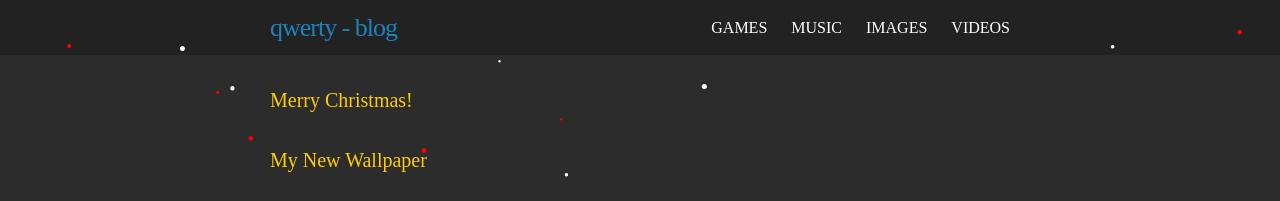
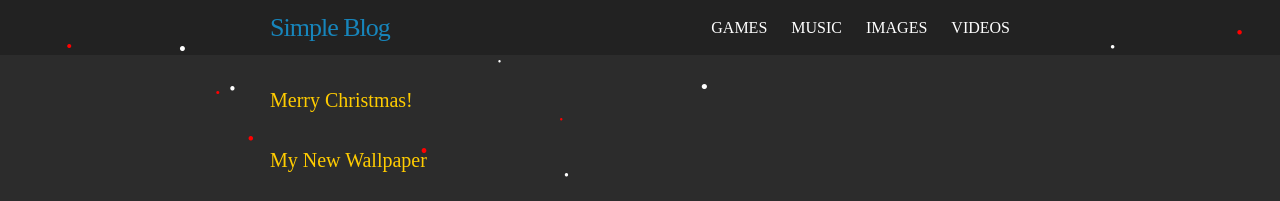
Before and after one commit to skandyn-sh/skandyn-sh.github.io, a Jekyll site: the page built from index.html, in a window 1280 px wide. Shown: the top 201 px of the page. Built offline with Jekyll 4.4.1, drawn with Linux system fonts in a browser that asks for light colours; nearby versions of some CDN libraries; library files that are not in the unit come from our copies; comment, search, counter and statistics services are not loaded.

Commit message:
Update _config.yml

```diff
--- a/_config.yml
+++ b/_config.yml
@@ -1,4 +1,4 @@
-title: qwerty - blog
+title: Simple Blog
 email:
 baseurl: "" # the subpath of your site, e.g. /blog
 url: "http://skandyn-sh.github.io" # the base hostname & protocol for your site, e.g. http://example.com
```
